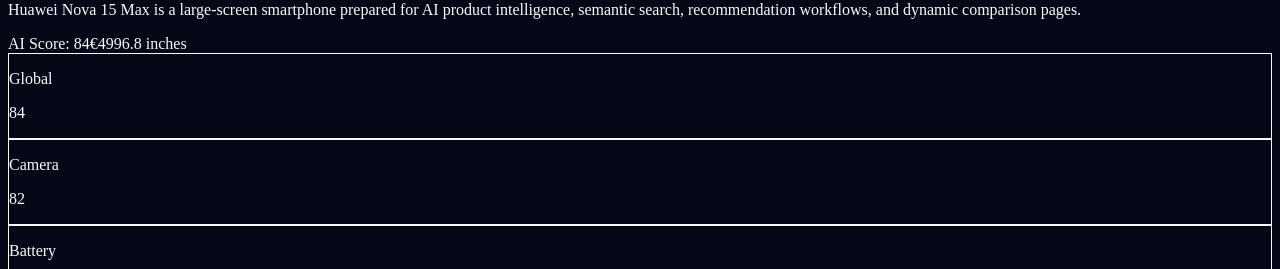
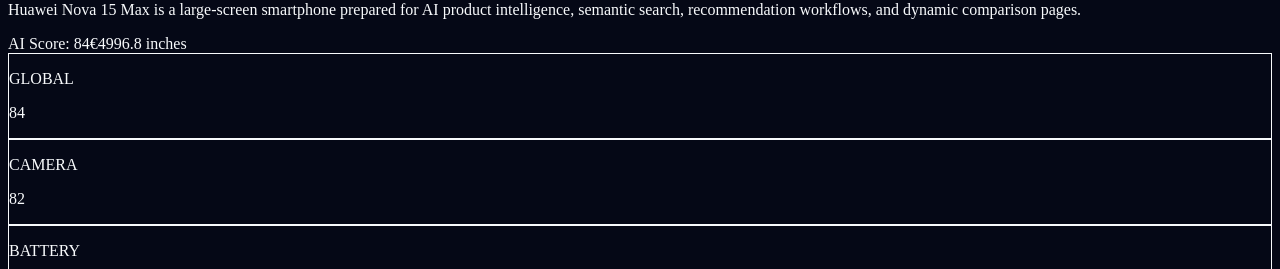
Before and after one commit to ABDELHADI2024/ai-product-intelligence-platform, a Next.js app: page /products/huawei-nova-15-max in a window 1280 px wide. Shown: the part 531-800 px from the top of the page. Built offline with nearby package versions, Linux system fonts and the light colour scheme; no server answers; the database is empty.

Commit message:
Fix metric box component
Updated styling and structure of MetricBox component.

```diff
--- a/components/MetricBox.tsx
+++ b/components/MetricBox.tsx
@@ -5,9 +5,11 @@
 
 export default function MetricBox({ label, value }: MetricBoxProps) {
   return (
-    <div className="rounded-2xl border border-slate-200 bg-white p-4 shadow-sm">
-      <p className="text-sm text-slate-500">{label}</p>
-      <p className="mt-2 text-lg font-semibold text-slate-950">{value ?? 'Coming soon'}</p>
+    <div className="rounded-2xl border border-white/10 bg-white/[0.04] p-4">
+      <p className="text-xs uppercase tracking-wide text-slate-400">{label}</p>
+      <p className="mt-2 text-lg font-semibold text-white">
+        {value ?? 'Coming soon'}
+      </p>
     </div>
   );
 }
```
